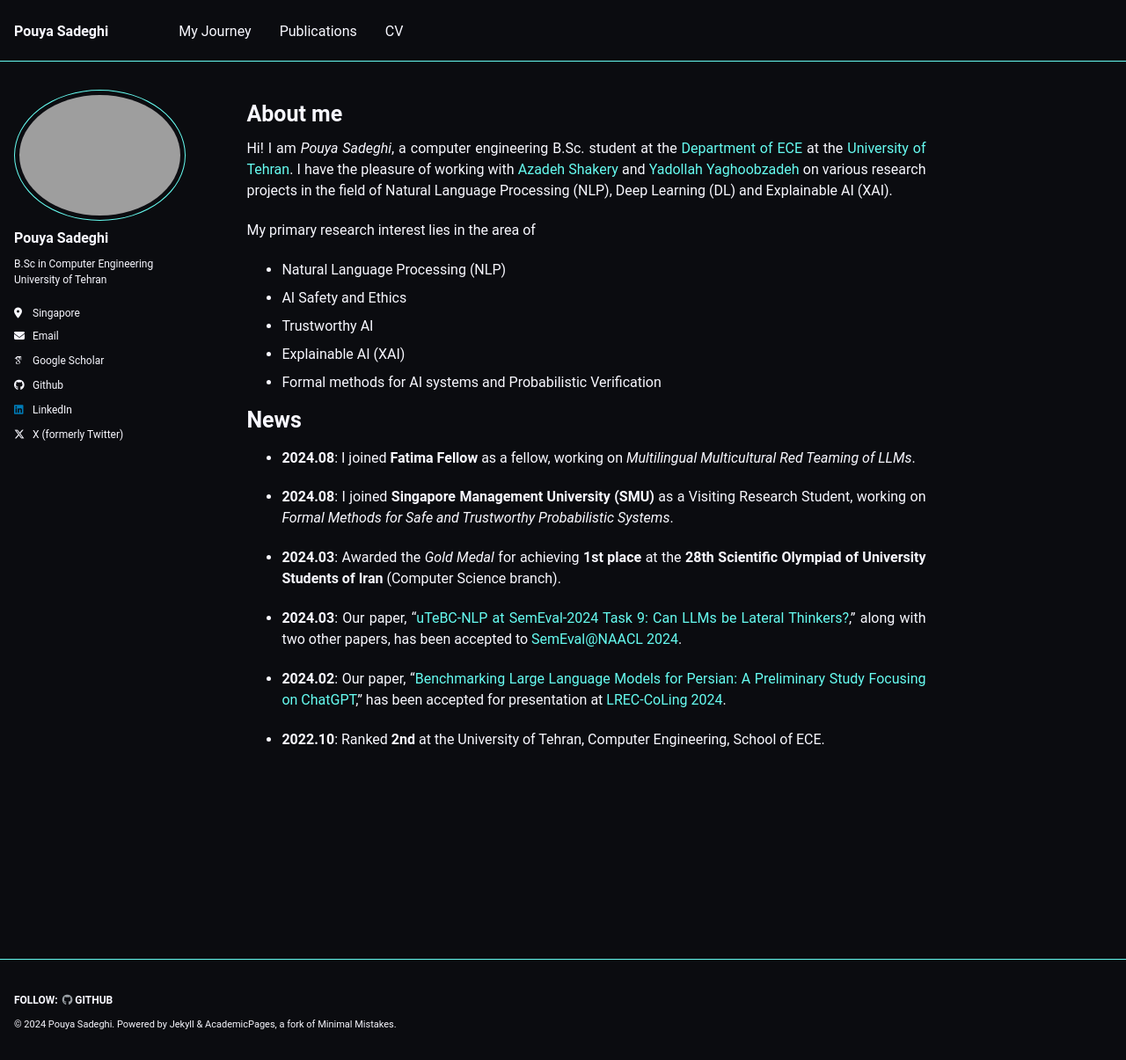
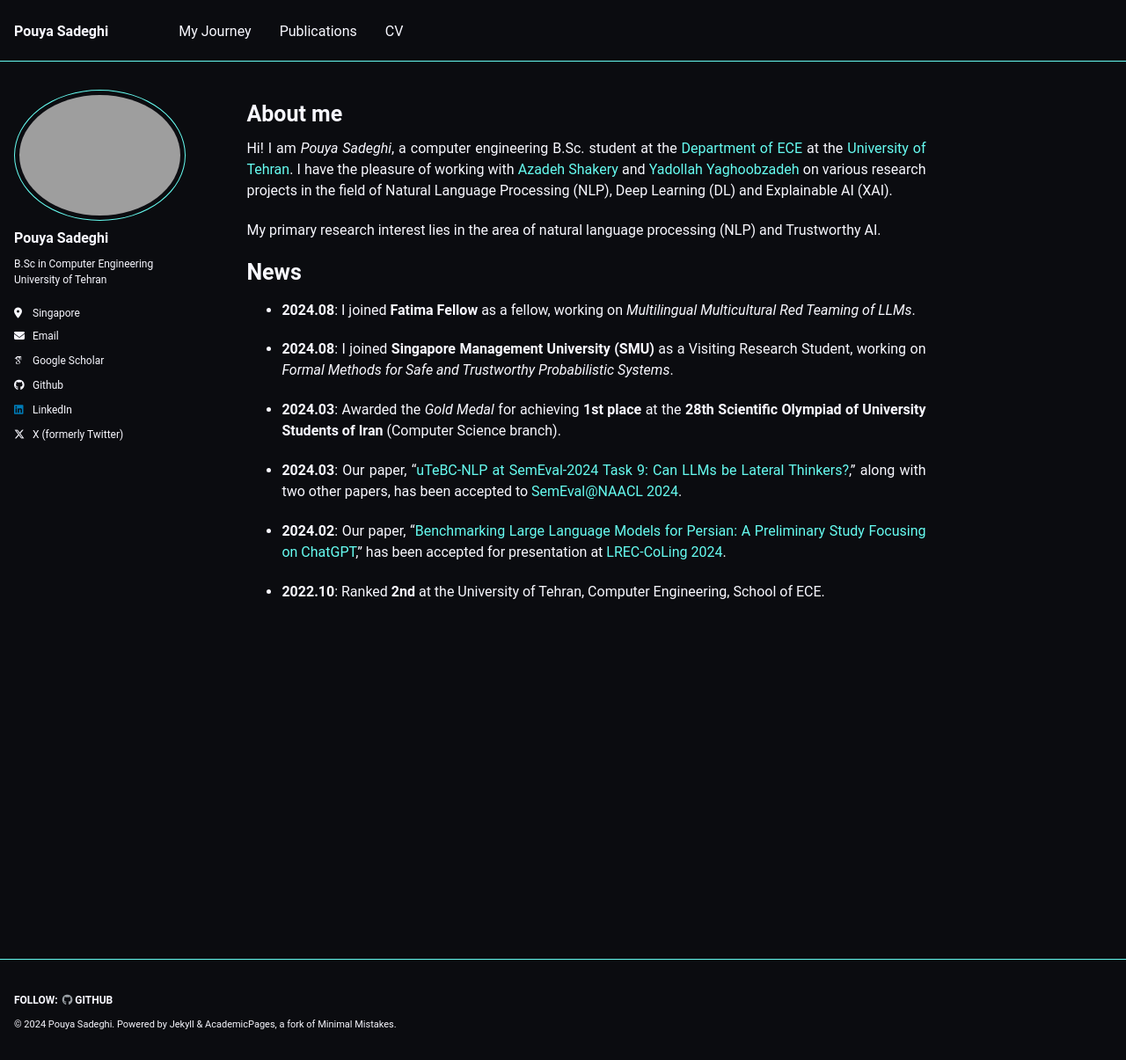
Before and after one commit to Ipouyall/Ipouyall.github.io, a Jekyll site: the page built from _pages/about.md, in a window 1280 px wide and 1205 px high. Shown: the whole window at 88% size. Built offline with Jekyll 4.4.1, drawn with Linux system fonts in a browser that asks for light colours; some web fonts are replaced.

Commit message:
Update css

```diff
--- a/_pages/about.md
+++ b/_pages/about.md
@@ -16,13 +16,7 @@ I have the pleasure of working with [Azadeh Shakery](https://ece.ut.ac.ir/en/~sh
 [Yadollah Yaghoobzadeh](https://yyaghoobzadeh.github.io/){:target="_blank"} on various research projects in the field of Natural Language Processing (NLP),
 Deep Learning (DL) and Explainable AI (XAI).
 
-
-My primary research interest lies in the area of
-- Natural Language Processing (NLP)
-- AI Safety and Ethics
-- Trustworthy AI
-- Explainable AI (XAI)
-- Formal methods for AI systems and Probabilistic Verification
+My primary research interest lies in the area of natural language processing (NLP) and Trustworthy AI.
 
 
 News
```
